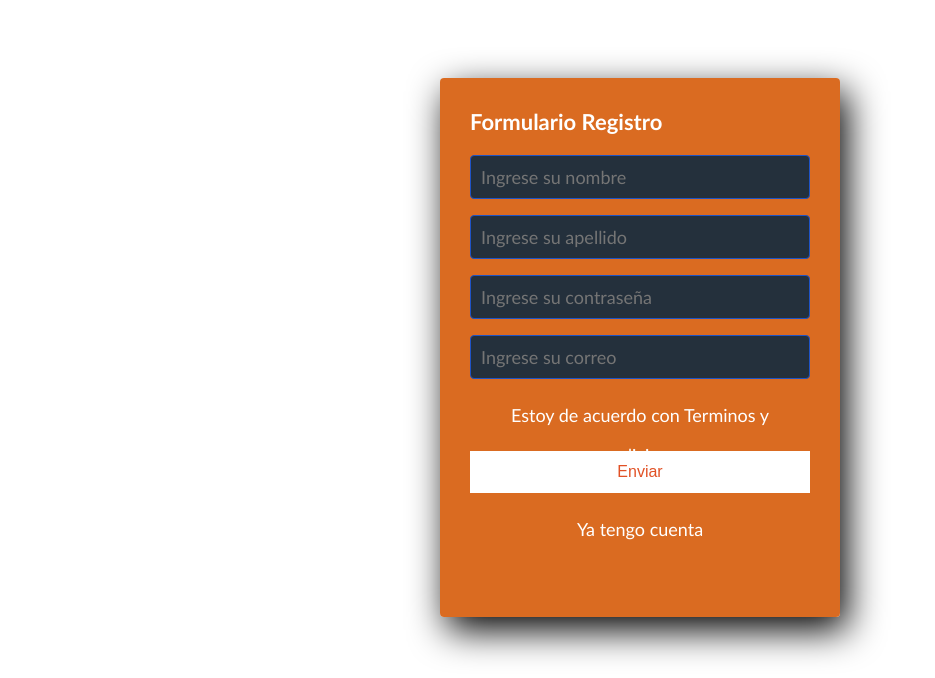
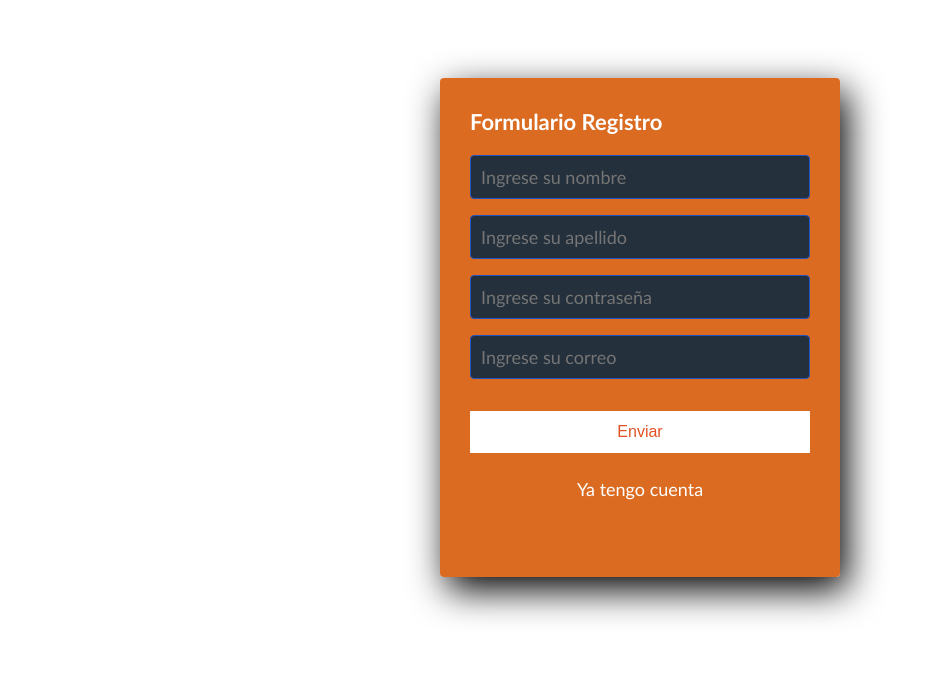
Before and after one commit to luisroca2/ciclitosPeru, a plain HTML site: page formularioProyecto.html in a window 1280 px wide. Shown: the part 122-800 px from the top of the page, without its empty margins (0-935 px from the left). Drawn offline with Linux system fonts and the light colour scheme.

Commit message:
Update formularioProyecto.html

```diff
--- a/formularioProyecto.html
+++ b/formularioProyecto.html
@@ -26,7 +26,7 @@
             <input class="controls" type="text" placeholder="Ingrese su apellido" name="apellido" id="apellido">
             <input class="controls" type="password" placeholder="Ingrese su contraseña" maxlength="6" name="contraseña" id="contraseña">
             <input class="controls" type="email" placeholder="Ingrese su correo" name="email" id="email">
-            <p>Estoy de acuerdo con <a href="#">Terminos y condiciones</a></p>
+
 
             <a href="index.html"><input class="botons" type="submit" value="Enviar"></a>
             <p><a href="index.html">Ya tengo cuenta</a></p>
```
